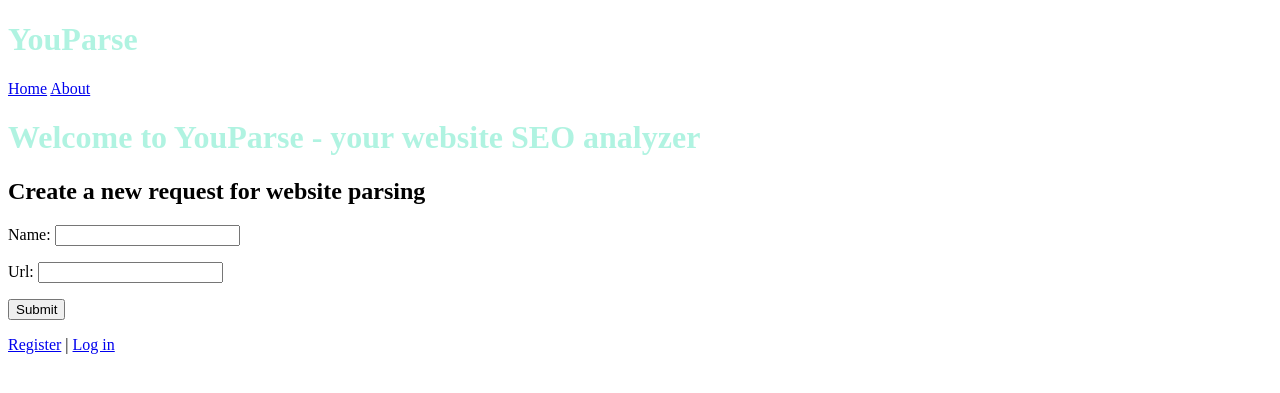
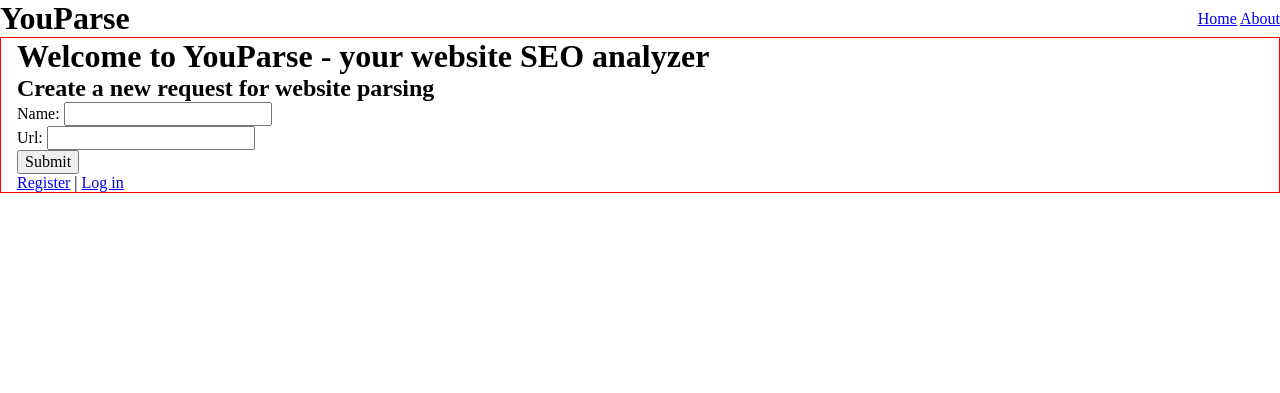
Before and after one commit to KAKYADEV/Django-Parser, a Django app: page / in a window 1280 px wide. Shown: the top 393 px of the page. Run offline with Django 5.2, Linux system fonts and the light colour scheme; parts of the project's set-up code (start-up, migrations or seed data) failed here and were passed over.

Commit message:
Add CSS layers for reset, layout, and components styling

```diff
--- a/parser/parse/static/parse/stile1.css
+++ b/parser/parse/static/parse/stile1.css
@@ -1,3 +1,31 @@
-h1 {
-    color: rgba(10, 218, 162, 0.323);
+@layer reset {
+    * {
+        box-sizing: border-box;
+        margin: 0;
+    }
+
+    input, button, textarea, select {
+        font: inherit;
+    }
+
+    html {
+        color-scheme: light dark;
+    }
 }
+
+@layer layout {
+  .container {
+    max-inline-size: 100%;
+    margin-inline: auto;
+    padding-inline: 1rem;
+    border: 1px solid red;
+  }
+}
+
+@layer components {
+  header {
+    display: flex;
+    justify-content: space-between;
+    align-items: center;
+  }
+}
```
